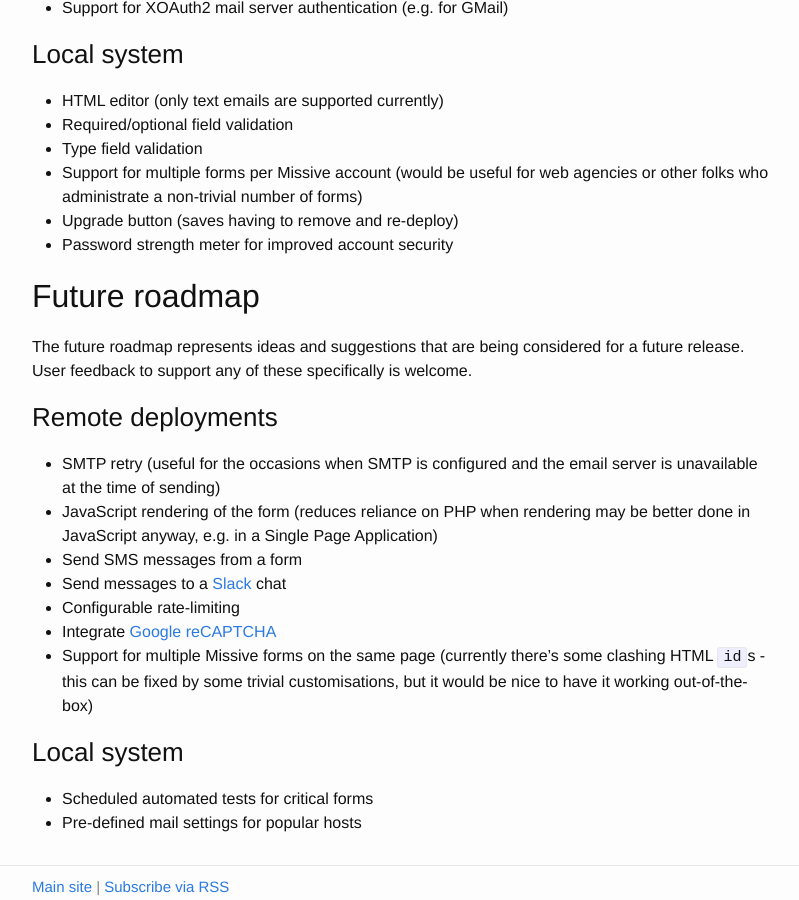
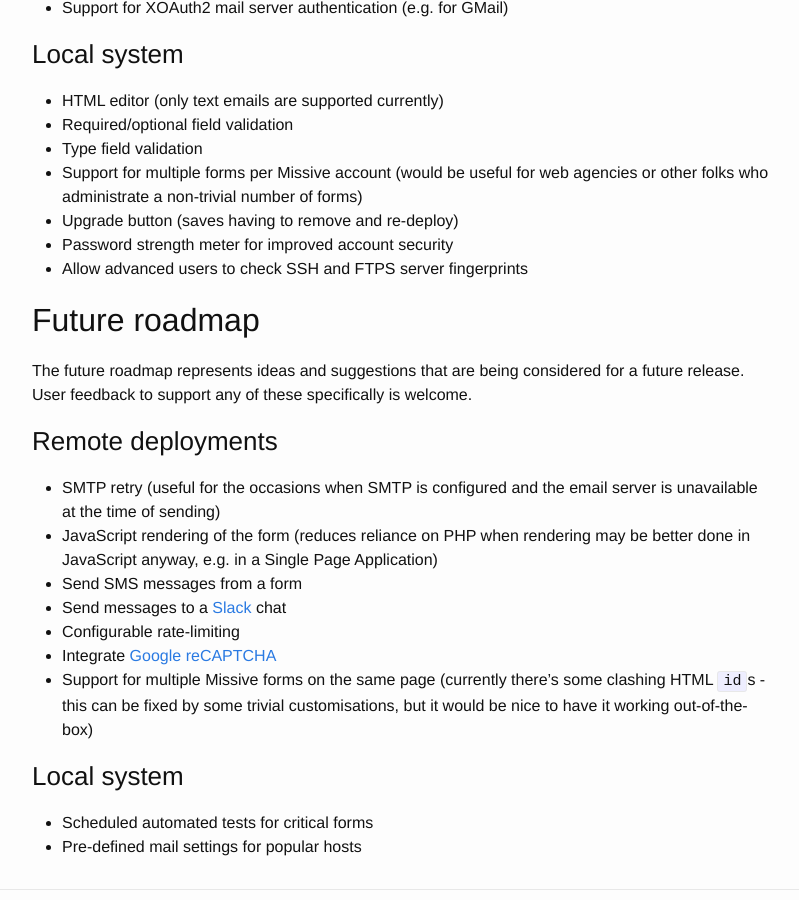
Before and after one commit to missive-app/docs, a Jekyll site: the page built from _posts/2018-02-09-roadmap.markdown, in a window 1280 px wide and 900 px high, scrolled down 606 px. Shown: the whole window, without its empty margins (238-1037 px from the left). Built offline with Jekyll 4.4.1, drawn with Linux system fonts in a browser that asks for light colours.

Commit message:
Add possible new feature

```diff
--- a/_posts/2018-02-09-roadmap.markdown
+++ b/_posts/2018-02-09-roadmap.markdown
@@ -38,6 +38,7 @@ tokens
 other folks who administrate a non-trivial number of forms)
 * Upgrade button (saves having to remove and re-deploy)
 * Password strength meter for improved account security
+* Allow advanced users to check SSH and FTPS server fingerprints
 
 ## Future roadmap
 
```
